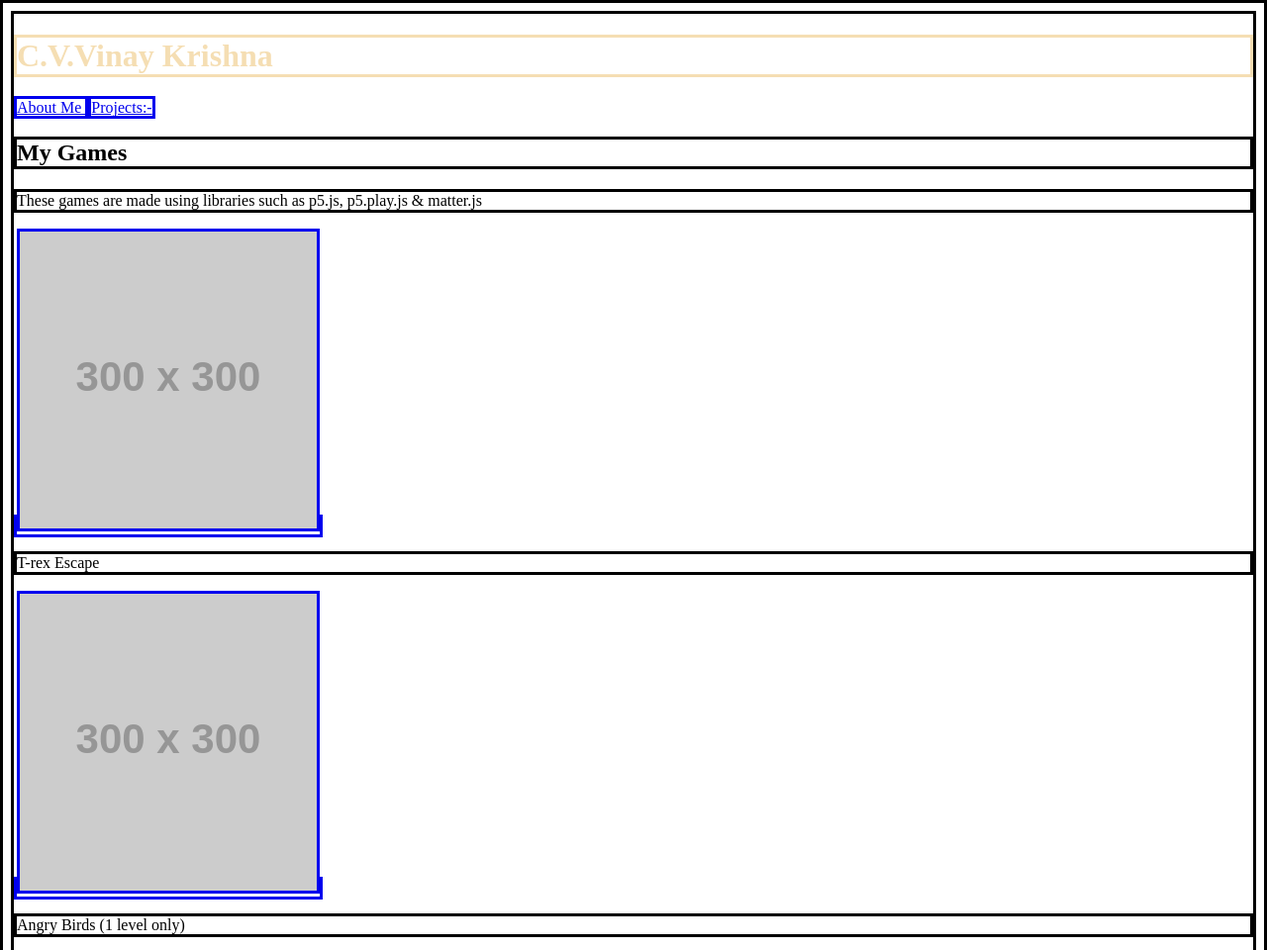
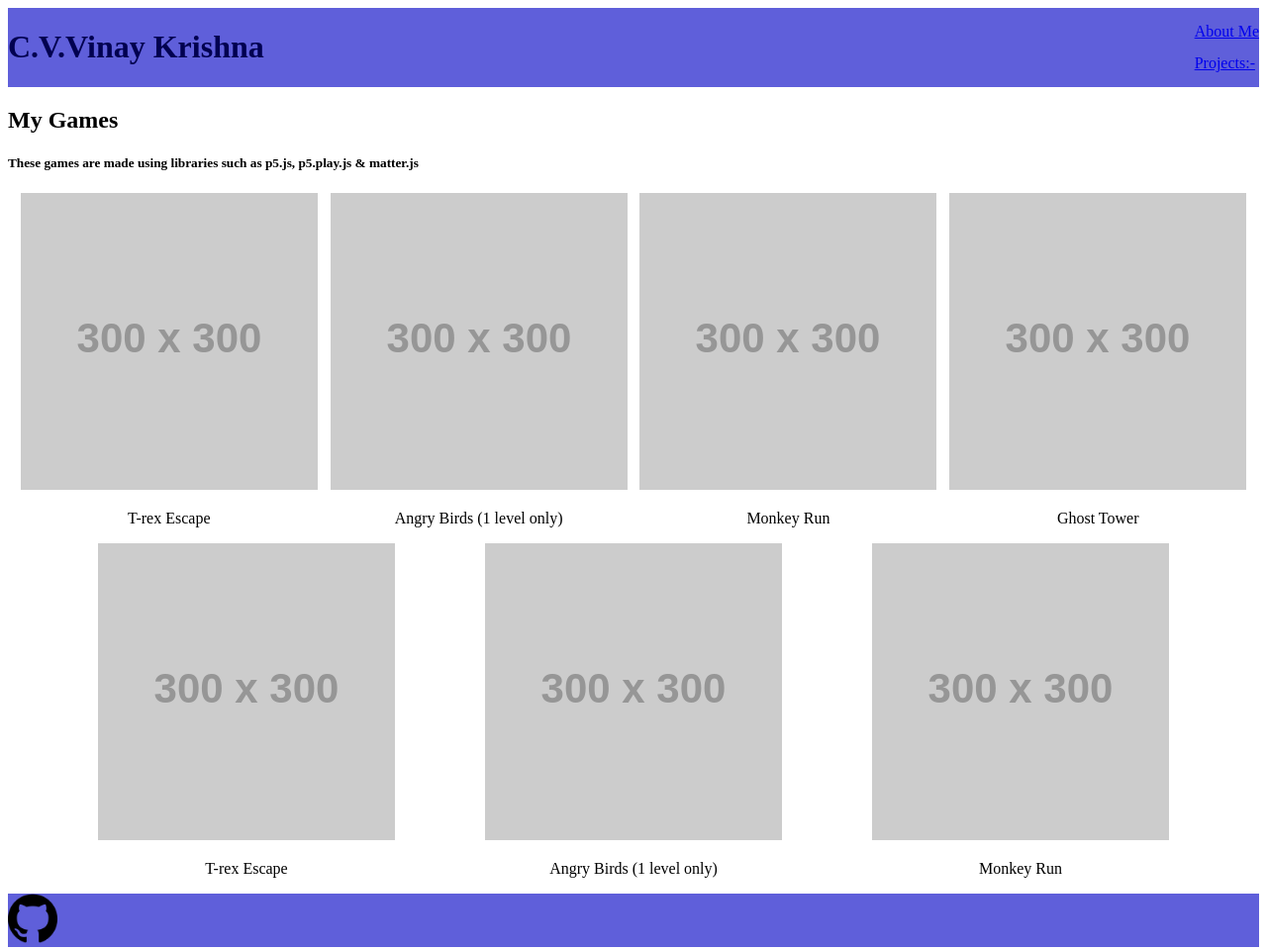
Before and after one commit to VinayKrishnaCV/My_Portfolio_Page, a plain HTML site: page Index.html in a window 1280 px wide. Shown: the top 960 px of the page at 99% size. Drawn offline with Linux system fonts and the light colour scheme; placeholder pictures from the web are drawn by us.

Commit message:
ground Floor

```diff
--- a/Index.html
+++ b/Index.html
@@ -1,29 +1,55 @@
 <!DOCTYPE html>
 <html>
+    <!-- This is how you give comment -->
     <head>
         <title> My Project/Portfolio Page </title>
-        <style>
-            h1{
-                color:wheat
-            }
-            * {
-                border:solid
-            }
-        </style>
+        <link rel="styleSheet" type="text/css" href="style.css"/>
     </head>
+
     <body>
+        <div class="header">
             <h1> C.V.Vinay Krishna</h1>
+            <div class="menu">
                 <a href = "About.html"> About Me </a>
                 <a href = "Index.html">Projects:-</a>
+            </div>
+        </div>
+        <div class="heading">
             <h2>My Games</h2>
-        <p>These games are made using libraries such as p5.js, p5.play.js & matter.js</p>
+            <h5>These games are made using libraries such as p5.js, p5.play.js & matter.js</h5>
+        </div>
+        <div class="gridde">
+            <div class="item">
                 <a href="https://editor.p5js.org/vinaykrishnacv/full/INtNv8s0b"><img src="https://via.placeholder.com/300"/></a>
                 <p>T-rex Escape</p>
+            </div>
+            <div class="item">
                 <a href="https://vinaykrishnacv.github.io/goodie-bad/"><img src="https://via.placeholder.com/300"/></a>
                 <p>Angry Birds (1 level only)</p>
+            </div>
+            <div class="item">
                 <a href="https://vinaykrishnacv.github.io/Monkey-Run/"><img src="https://via.placeholder.com/300"/></a>
                 <p>Monkey Run</p>
+            </div>
+            <div class="item">
                 <a href="https://editor.p5js.org/vinaykrishnacv/full/DIi9XSkLG"><img src="https://via.placeholder.com/300"/></a>
                 <p>Ghost Tower</p>
+            </div>
+            <div class="item">
+                <a href="https://editor.p5js.org/vinaykrishnacv/full/INtNv8s0b"><img src="https://via.placeholder.com/300"/></a>
+                <p>T-rex Escape</p>
+            </div>
+            <div class="item">
+                <a href="https://vinaykrishnacv.github.io/goodie-bad/"><img src="https://via.placeholder.com/300"/></a>
+                <p>Angry Birds (1 level only)</p>
+            </div>
+            <div class="item">
+                <a href="https://vinaykrishnacv.github.io/Monkey-Run/"><img src="https://via.placeholder.com/300"/></a>
+                <p>Monkey Run</p>
+            </div>
+        </div>
+        <div class="footer">
+            <a href="https://github.com/VinayKrishnaCV" target="_blank"><img src="gitHub.png" height=50 width=50/></a>
+        </div>
     </body>
 </html>
--- /dev/null
+++ b/style.css
@@ -0,0 +1,27 @@
+h1{
+    color:rgb(1, 1, 80)
+}
+/**{
+    border: solid 1px;
+}*/
+.header{
+    background-color: rgb(95, 95, 218);
+    display: flex;
+    justify-content: space-between;
+}
+.footer{
+    background-color: rgb(95, 95, 218);
+}
+.menu{
+    display: flex;
+    flex-direction: column;
+    justify-content: space-evenly;
+}
+.gridde{
+    display: flex;
+    justify-content: space-evenly;
+    flex-wrap: wrap;
+}
+p{
+    text-align: center;
+}
```
Also changed, not shown: About.html (+20 -0 lines), gitHub.png (added). Lines whose indentation alone changed are shown as unchanged.
